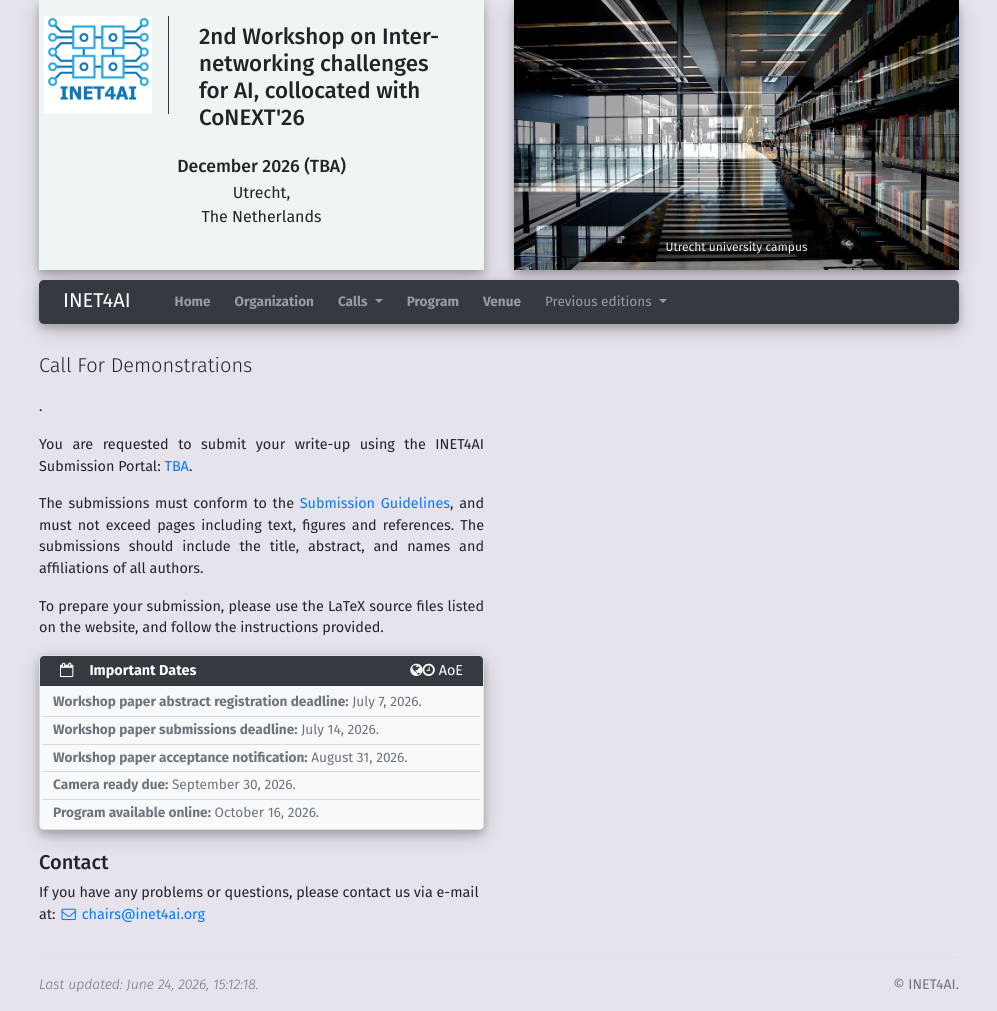
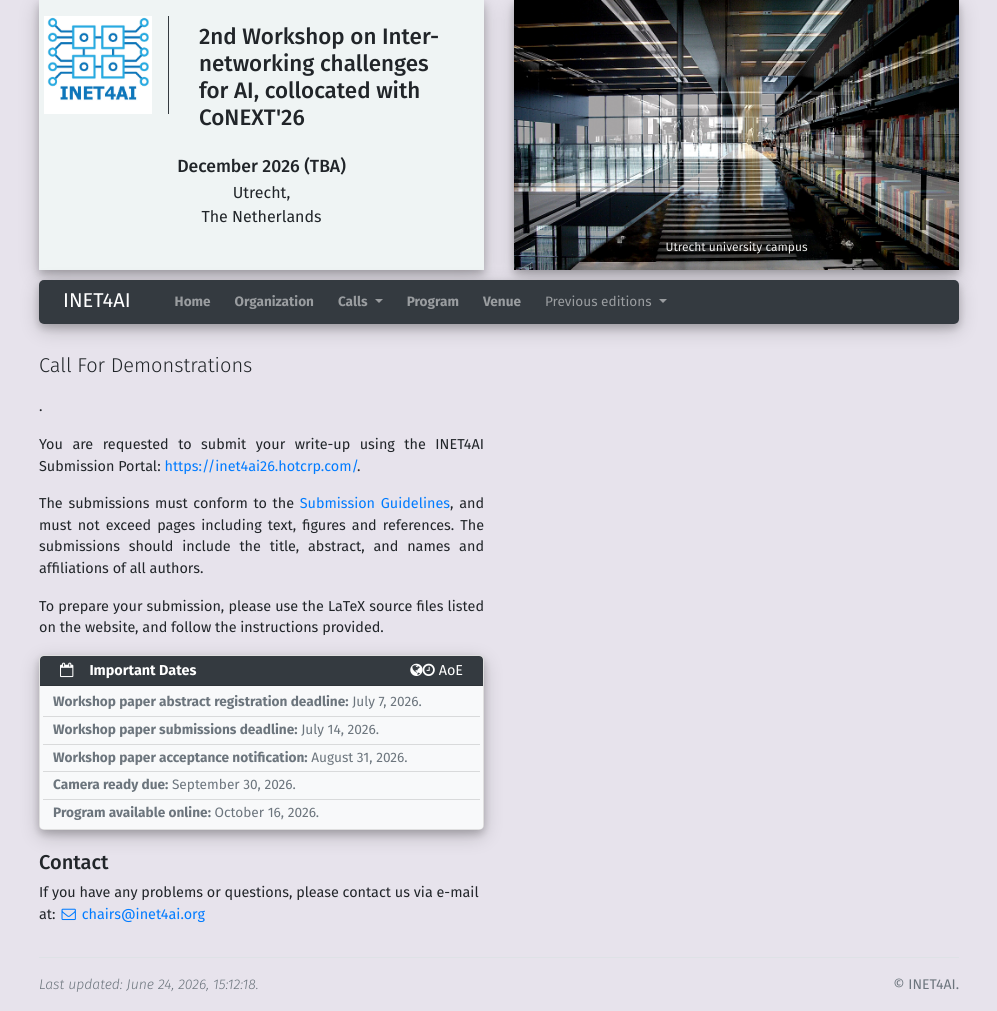
Before and after one commit to IRTF-net4AI/inet4ai, a Jekyll site: the page built from cfd.html, in a window 1280 px wide. Shown: the whole page, without its empty margins (141-1138 px from the left). Built offline with Jekyll 4.4.1, drawn with Linux system fonts in a browser that asks for light colours.

Commit message:
Update submission URL in submission.yml

```diff
--- a/_data/submission.yml
+++ b/_data/submission.yml
@@ -1,5 +1,5 @@
 portal: INET4AI Submission Portal
-url: "TBA"
+url: "https://inet4ai26.hotcrp.com/"
 email: submit@inet4ai.org
 
 # file_formats:
```
